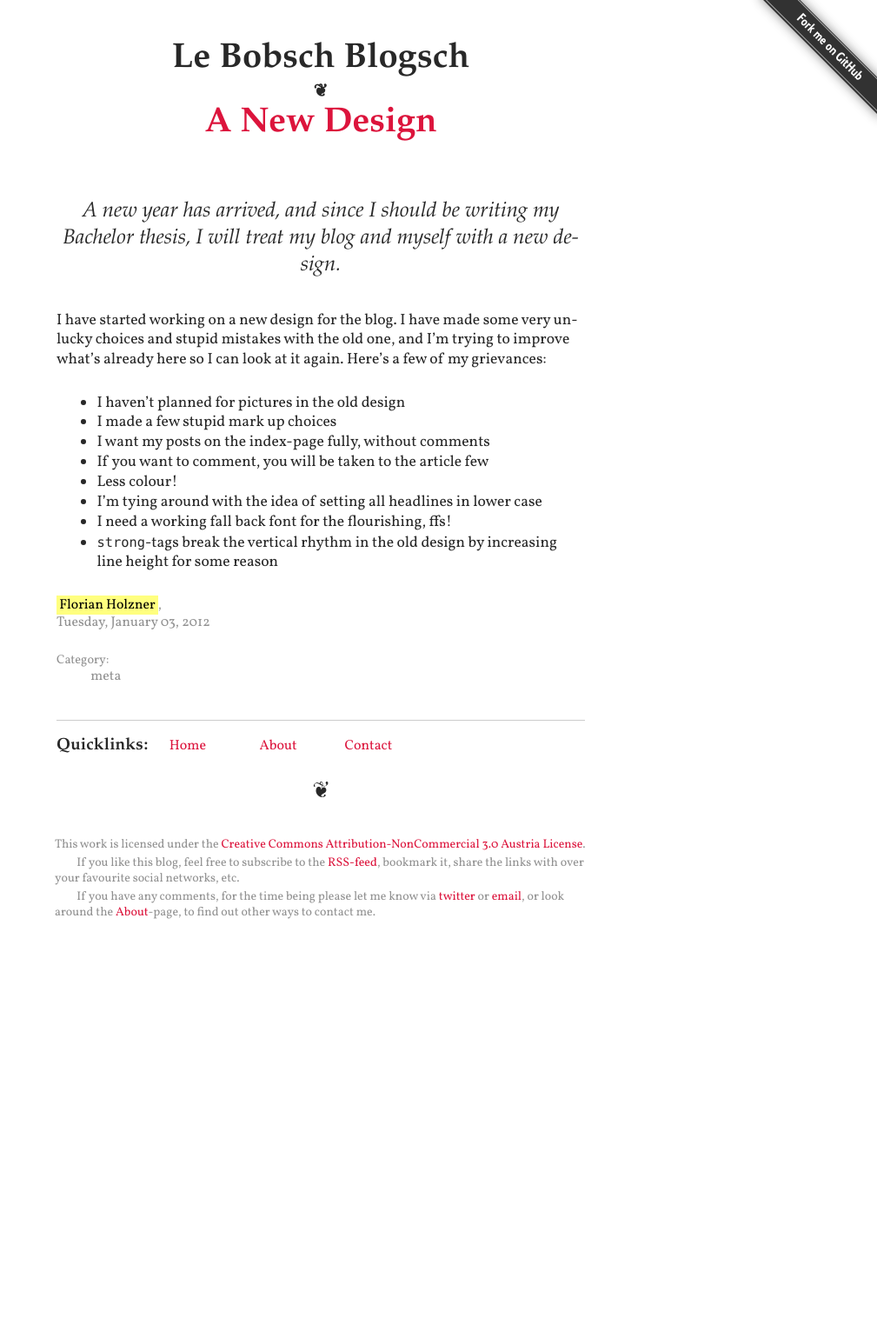
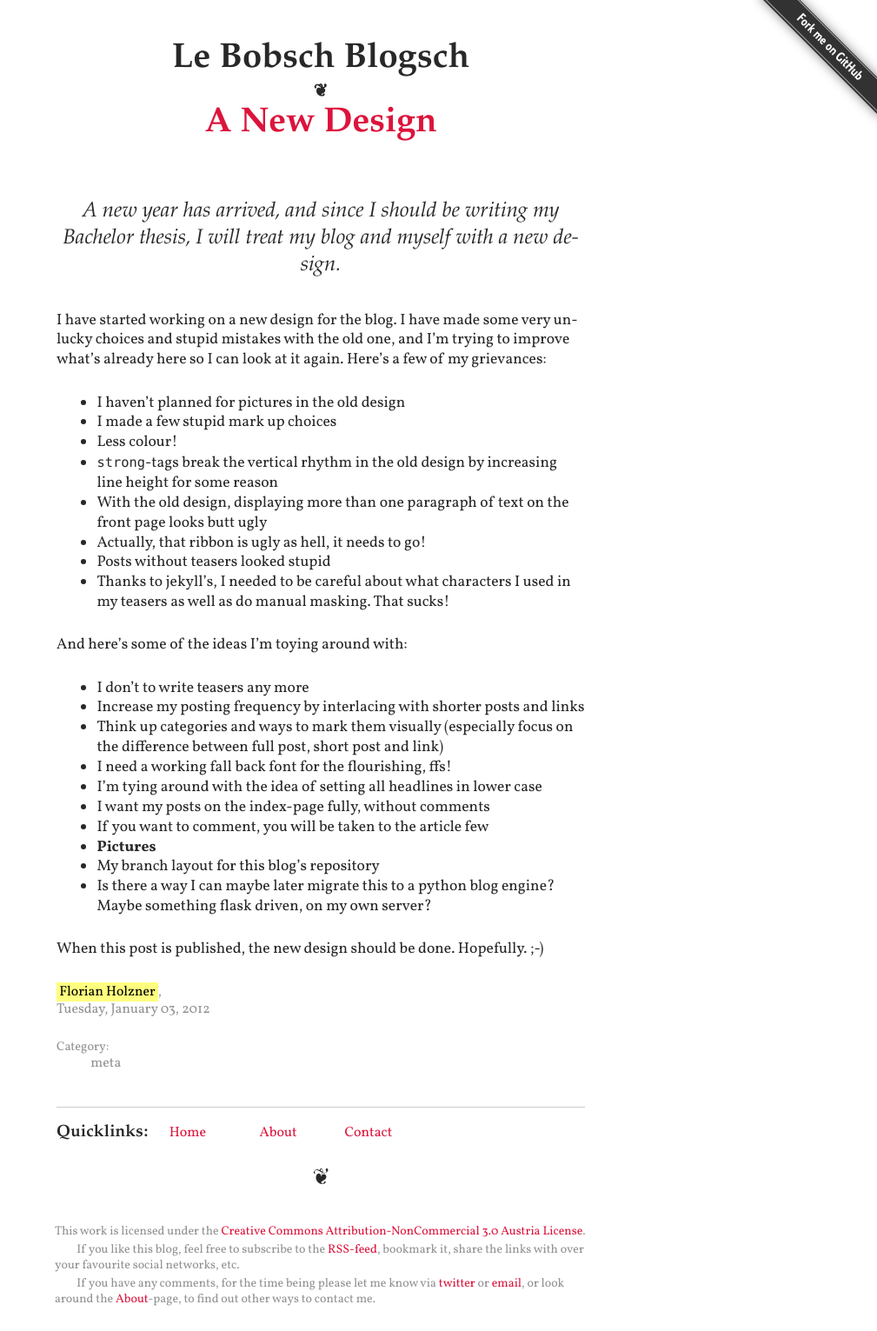
Before and after one commit to bobschi/lebobs.ch, a Jekyll site: the page built from _posts/2011-01-04-A-new-design.md, in a window 1280 px wide. Shown: the whole page at 87% size, without its empty margins (271-1280 px from the left). Built offline with Jekyll 4.4.1, drawn with Linux system fonts in a browser that asks for light colours; nearby versions of some CDN libraries; some web fonts are replaced; Markdown is read by kramdown in place of the engine named in the settings; before the commit the page ends 1086 px from its top, so only the background shows below that.

Commit message:
working on the post about the new design
--HG--
branch : new-design

```diff
--- a/_posts/2011-01-04-A-new-design.md
+++ b/_posts/2011-01-04-A-new-design.md
@@ -11,9 +11,24 @@ I have started working on a new design for the blog. I have made some very unluc
 
 * I haven't planned for pictures in the old design
 * I made a few stupid mark up choices
+* Less colour!
+* `strong`-tags break the vertical rhythm in the old design by increasing line height for some reason
+* With the old design, displaying more than one paragraph of text on the front page looks butt ugly
+* Actually, that ribbon is ugly as hell, it needs to go!
+* Posts without teasers looked stupid
+* Thanks to jekyll's, I needed to be careful about what characters I used in my teasers as well as do manual masking. That sucks!
+
+And here's some of the ideas I'm toying around with:
+
+* I don't to write teasers any more
+* Increase my posting frequency by interlacing with shorter posts and links
+* Think up categories and ways to mark them visually (especially focus on the difference between full post, short post and link)
+* I need a working fall back font for the flourishing, ffs!
+* I'm tying around with the idea of setting all headlines in lower case
 * I want my posts on the index-page fully, without comments
 * If you want to comment, you will be taken to the article few
-* Less colour!
-* I'm tying around with the idea of setting all headlines in lower case
-* I need a working fall back font for the flourishing, ffs!
-* `strong`-tags break the vertical rhythm in the old design by increasing line height for some reason
+* **Pictures**
+* My branch layout for this blog's repository
+* Is there a way I can maybe later migrate this to a python blog engine? Maybe something flask driven, on my own server?
+
+When this post is published, the new design should be done. Hopefully. ;-)
```
